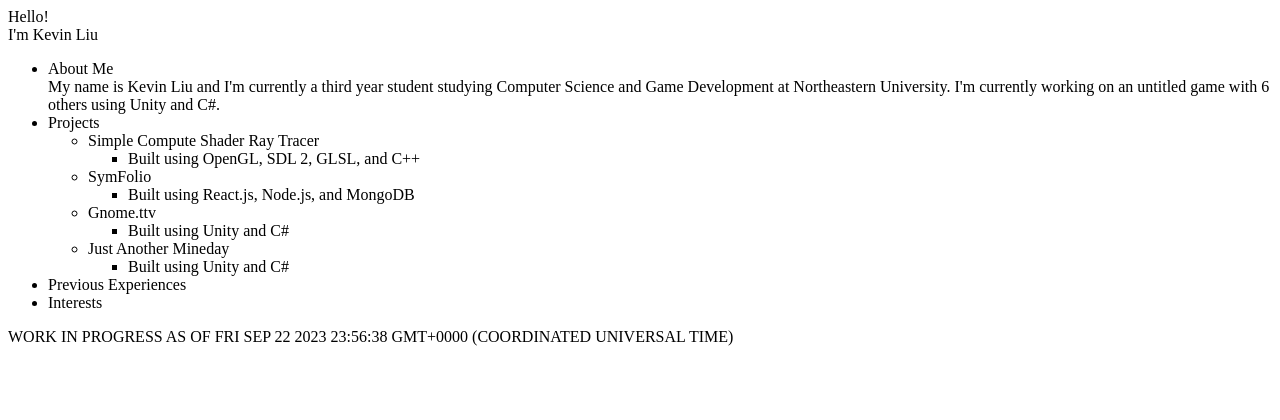
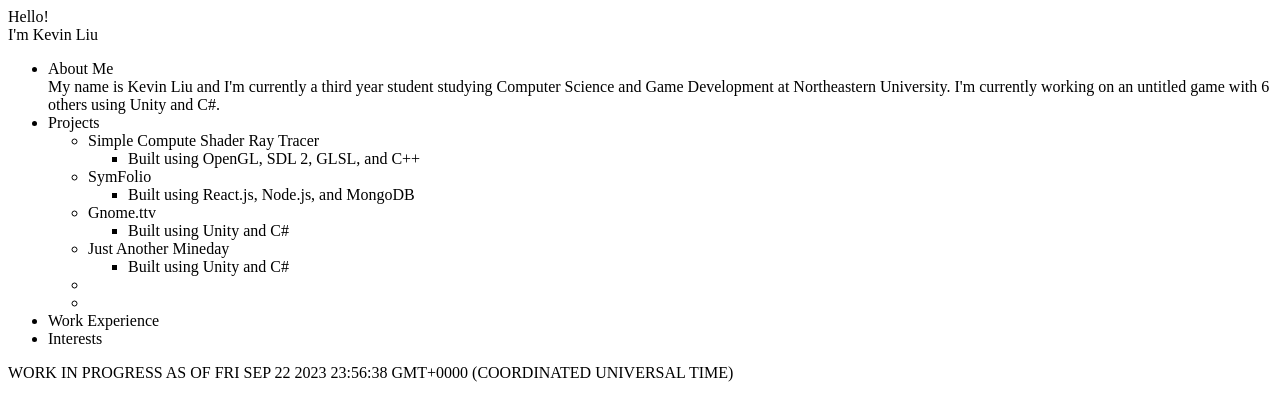
Before and after one commit to faosldkjfhf/portfolio-website, a React (Vite) app: page / in a window 1280 px wide. Shown: the top 420 px of the page. Built offline with nearby package versions, Linux system fonts and the light colour scheme.

Commit message:
updated new stuff

```diff
--- a/src/home/index.jsx
+++ b/src/home/index.jsx
@@ -2,6 +2,8 @@ import { Link } from "react-router-dom";
 import Footer from "../footer";
 import AboutMe from "../about-me";
 import Projects from "../projects";
+import WorkExperience from "../work-experience";
+import Interests from "../interests";
 
 function Home() {
     return (
@@ -20,10 +22,12 @@ function Home() {
                     <li>
                         <Projects />
                     </li>
-                    <li className="text-white text-6xl font-bold">
-                        Previous Experiences
+                    <li>
+                        <WorkExperience />
                     </li>
-                    <li className="text-white text-6xl font-bold">Interests</li>
+                    <li>
+                        <Interests />
+                    </li>
                 </ul>
             </div>
             <div className="fixed bottom-0">
--- a/src/index.css
+++ b/src/index.css
@@ -7,4 +7,25 @@
         @apply dark:bg-gray-700;
         font-family: "Poppins", sans-serif;
     }
+
+    .list-group-item {
+        @apply flex-shrink-0;
+        @apply font-bold;
+        @apply md:w-test;
+        @apply text-lg;
+        @apply px-2;
+        @apply py-2;
+        @apply text-gray-400;
+        @apply mt-2;
+        @apply mb-2;
+        @apply rounded-lg;
+        @apply bg-gray-800;
+        @apply hover:scale-110;
+    }
 }
+
+@layer utilities {
+    .w-test {
+        width: 32%;
+    }
+}
--- /dev/null
+++ b/src/interests/index.jsx
@@ -0,0 +1,9 @@
+function Interests() {
+    return (
+        <>
+            <div className="text-white text-4xl font-bold">Interests</div>
+        </>
+    );
+}
+
+export default Interests;
--- a/src/projects/index.jsx
+++ b/src/projects/index.jsx
@@ -2,31 +2,35 @@ function Projects() {
     return (
         <>
             <div className="text-white text-4xl font-bold">Projects</div>
-            <ul className="container mx-auto w-96">
-                <li className="font-bold w-full shadow text-lg px-2 py-2 text-gray-400 mt-2 mb-2 rounded-lg bg-gray-800 hover:scale-110">
-                    Simple Compute Shader Ray Tracer
+            <ul className="justify-between block mx-auto md:mx-0 md:flex md:flex-wrap">
+                <li className="list-group-item">
+                    <span className="text-white">
+                        Simple Compute Shader Ray Tracer
+                    </span>
                     <ul className="list-inside list-disc text-sm font-medium">
                         <li>Built using OpenGL, SDL 2, GLSL, and C++</li>
                     </ul>
                 </li>
-                <li className="font-bold w-full shadow px-2 py-2 text-gray-400 mt-2 mb-2 rounded-lg bg-gray-800 hover:scale-110">
-                    SymFolio
+                <li className="list-group-item">
+                    <span className="text-white">SymFolio</span>
                     <ul className="list-inside list-disc text-sm font-medium">
                         <li>Built using React.js, Node.js, and MongoDB</li>
                     </ul>
                 </li>
-                <li className="font-bold w-full shadow px-2 py-2 text-gray-400 mt-2 mb-2 rounded-lg bg-gray-800 hover:scale-110">
-                    Gnome.ttv
+                <li className="list-group-item">
+                    <span className="text-white">Gnome.ttv</span>
                     <ul className="list-inside list-disc text-sm font-medium">
                         <li>Built using Unity and C#</li>
                     </ul>
                 </li>
-                <li className="font-bold w-full shadow px-2 py-2 text-gray-400 mt-2 mb-2 rounded-lg bg-gray-800 hover:scale-110">
-                    Just Another Mineday
+                <li className="list-group-item">
+                    <span className="text-white">Just Another Mineday</span>
                     <ul className="list-inside list-disc text-sm font-medium">
                         <li>Built using Unity and C#</li>
                     </ul>
                 </li>
+                <li className="list-group-item"></li>
+                <li className="list-group-item"></li>
             </ul>
         </>
     );
--- /dev/null
+++ b/src/work-experience/index.jsx
@@ -0,0 +1,9 @@
+function WorkExperience() {
+    return (
+        <>
+            <div className="text-4xl font-bold text-white">Work Experience</div>
+        </>
+    );
+}
+
+export default WorkExperience;
```
Also changed, not shown: 1 other file (tests, documents, lock files or other folders).
